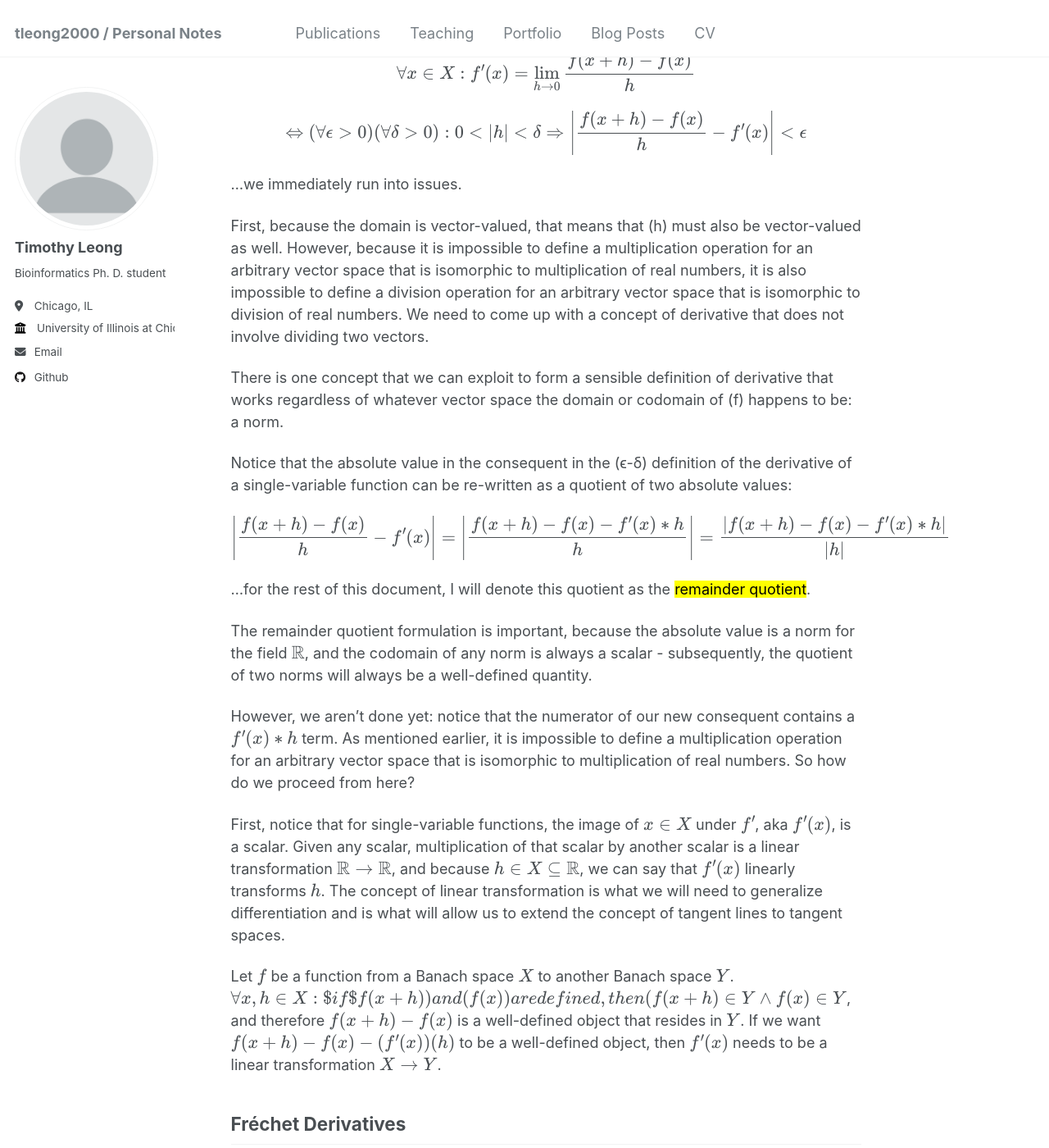
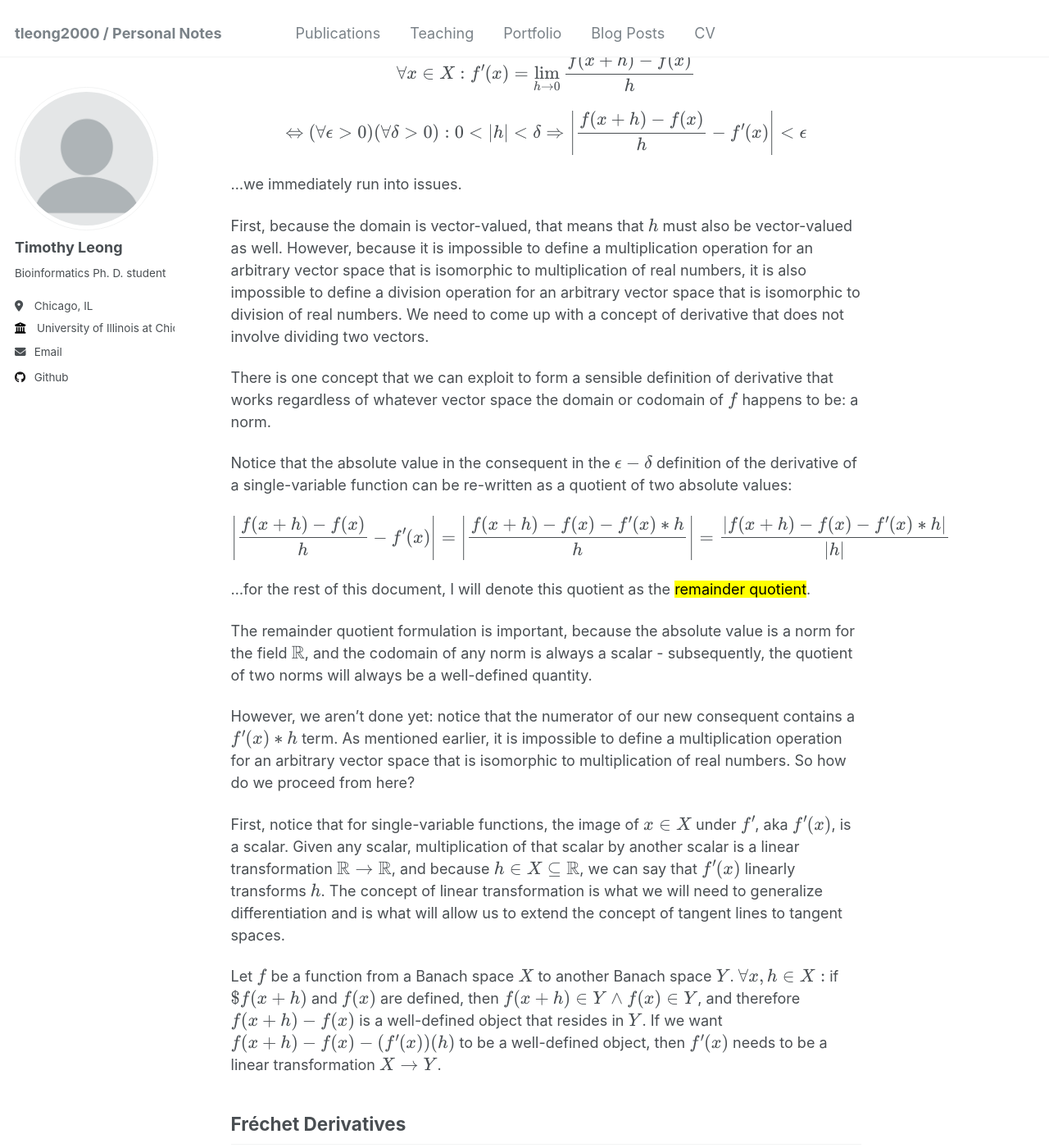
Before and after one commit to TLeong2000/tleong2000.github.io, a Jekyll site: the page built from _portfolio/Differentiation.md, in a window 1280 px wide and 1400 px high, scrolled down 339 px. Shown: the whole window at 82% size. Built offline with Jekyll 4.4.1, drawn with Linux system fonts in a browser that asks for light colours.

```diff
--- a/_portfolio/Differentiation.md
+++ b/_portfolio/Differentiation.md
@@ -14,11 +14,11 @@ $$\Leftrightarrow (\forall \epsilon > 0)(\forall \delta > 0) : 0 < |h| < \delta
 
 ...we immediately run into issues.
 
-First, because the domain is vector-valued, that means that \(h\) must also be vector-valued as well. However, because it is impossible to define a multiplication operation for an arbitrary vector space that is isomorphic to multiplication of real numbers, it is also impossible to define a division operation for an arbitrary vector space that is isomorphic to division of real numbers. We need to come up with a concept of derivative that does not involve dividing two vectors.
+First, because the domain is vector-valued, that means that \\(h \\) must also be vector-valued as well. However, because it is impossible to define a multiplication operation for an arbitrary vector space that is isomorphic to multiplication of real numbers, it is also impossible to define a division operation for an arbitrary vector space that is isomorphic to division of real numbers. We need to come up with a concept of derivative that does not involve dividing two vectors.
 
-There is one concept that we can exploit to form a sensible definition of derivative that works regardless of whatever vector space the domain or codomain of \(f\) happens to be: a norm.
+There is one concept that we can exploit to form a sensible definition of derivative that works regardless of whatever vector space the domain or codomain of \\(f \\) happens to be: a norm.
 
-Notice that the absolute value in the consequent in the \(ϵ-δ\) definition of the derivative of a single-variable function can be re-written as a quotient of two absolute values:
+Notice that the absolute value in the consequent in the \\(ϵ-δ \\) definition of the derivative of a single-variable function can be re-written as a quotient of two absolute values:
 
 $$ \left|\frac{f(x+h) - f(x)}{h} - f'(x)\right|= \left|\frac{f(x+h) - f(x) - f'(x)\ast h}{h}\right| = \frac{\left|f(x+h) - f(x) - f'(x) \ast h \right|}{\left|h \right|} $$
 
@@ -30,7 +30,7 @@ However, we aren't done yet: notice that the numerator of our new consequent con
 
 First, notice that for single-variable functions, the image of \\(x \in X \\) under \\(f' \\), aka \\(f'(x) \\), is a scalar. Given any scalar, multiplication of that scalar by another scalar is a linear transformation \\(\mathbb{R} \rightarrow \mathbb{R} \\), and because \\(h \in X \subseteq \mathbb{R} \\), we can say that \\(f'(x) \\) linearly transforms \\(h \\). The concept of linear transformation is what we will need to generalize differentiation and is what will allow us to extend the concept of tangent lines to tangent spaces.
 
-Let \\(f \\) be a function from a Banach space \\(X \\) to another Banach space \\(Y \\). \\(\forall x,h \in X :$ if $f(x+h)\) and \(f(x)\) are defined, then \(f(x+h) \in Y \wedge f(x) \in Y \\), and therefore \\(f(x+h)-f(x) \\) is a well-defined object that resides in \\(Y \\). If we want \\(f(x+h) - f(x) - \left(f'(x) \right)(h) \\) to be a well-defined object, then \\(f'(x) \\) needs to be a linear transformation \\(X \rightarrow Y \\).
+Let \\(f \\) be a function from a Banach space \\(X \\) to another Banach space \\(Y \\). \\(\forall x,h \in X :\\) if \\($f(x+h)\\) and \\(f(x)\\) are defined, then \\(f(x+h) \in Y \wedge f(x) \in Y \\), and therefore \\(f(x+h)-f(x) \\) is a well-defined object that resides in \\(Y \\). If we want \\(f(x+h) - f(x) - \left(f'(x) \right)(h) \\) to be a well-defined object, then \\(f'(x) \\) needs to be a linear transformation \\(X \rightarrow Y \\).
 
 
 ## Fréchet Derivatives
```
